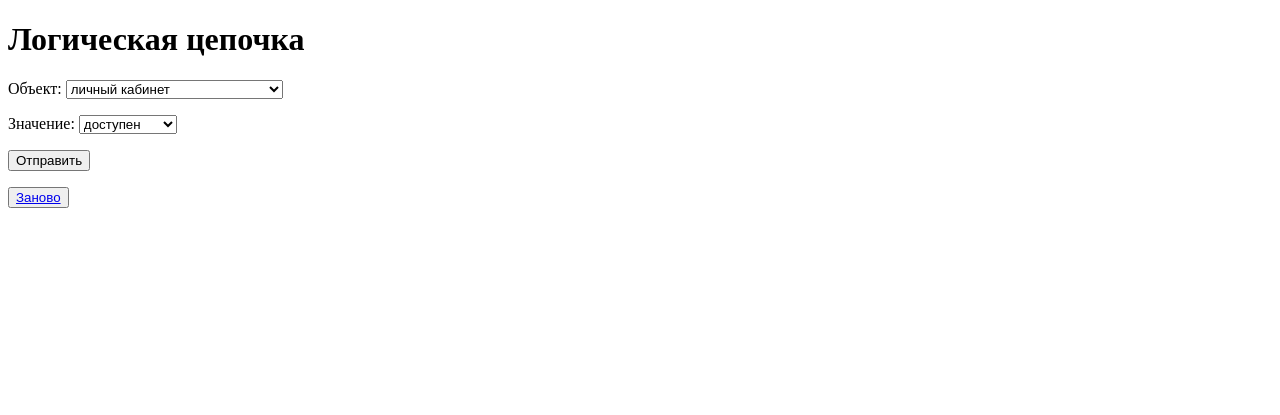
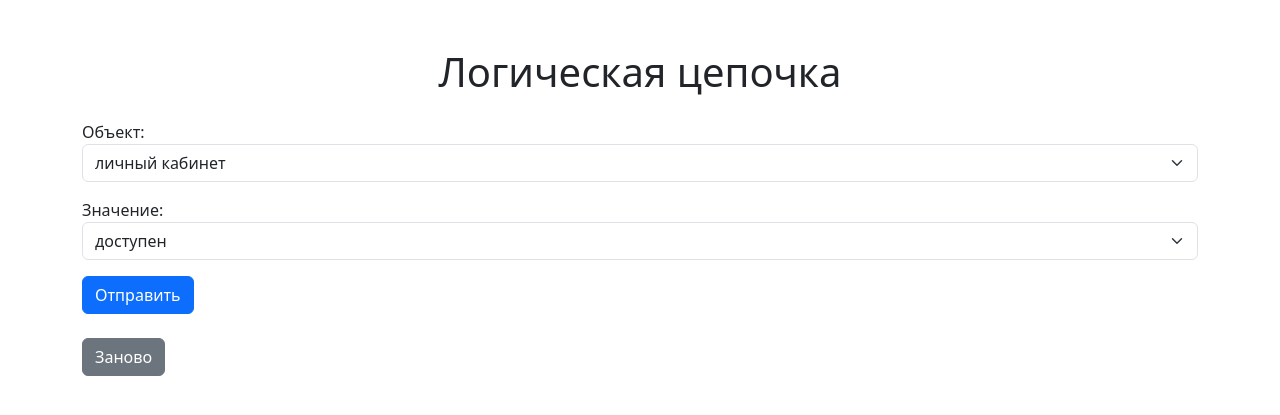
Before and after one commit to Manstek/university, a Django app: page / in a window 1280 px wide. Shown: the top 415 px of the page. Run offline with Django 4.2, Linux system fonts and the light colour scheme; some libraries are stand-ins or nearby versions.

Commit message:
add bootstarap

```diff
--- a/university/logical/forms.py
+++ b/university/logical/forms.py
@@ -1,7 +1,5 @@
 from django import forms
-
 import os
-
 
 def load_rules(filename):
     rules = []
@@ -19,7 +17,6 @@ def load_rules(filename):
                 rules.append(rule)
     return rules
 
-
 rules = load_rules(os.path.join(os.path.dirname(__file__), 'rules.txt'))
 condition = []
 value = []
@@ -29,7 +26,14 @@ for i in range(0, len(rules), 1):
 for i in range(0, len(rules), 2):
     condition.append((rules[i][0], rules[i][0]))
 
-
 class LogicChainForm(forms.Form):
-    initial_condition = forms.ChoiceField(label='Объект', choices=condition)
-    initial_value = forms.ChoiceField(label='Значение', choices=value)
+    initial_condition = forms.ChoiceField(
+        label='Объект',
+        choices=condition,
+        widget=forms.Select(attrs={'class': 'form-select'})  # Добавляем класс Bootstrap
+    )
+    initial_value = forms.ChoiceField(
+        label='Значение',
+        choices=value,
+        widget=forms.Select(attrs={'class': 'form-select'})  # Добавляем класс Bootstrap
+    )
--- a/university/logical/rules.txt
+++ b/university/logical/rules.txt
@@ -1,4 +1,4 @@
-Если личный кабинет = доступен то студент = учится
+Если личный кабинет = доступен то студент = не отчислен
 Если личный кабинет = не доступен то студент = отчислен
 Если студент = отчислен то университет = закрыт
 Если студент = не отчислен то университет = открыт
--- a/university/logical/templates/index.html
+++ b/university/logical/templates/index.html
@@ -4,39 +4,47 @@
     <meta charset="UTF-8">
     <meta name="viewport" content="width=device-width, initial-scale=1.0">
     <title>Logical Chain</title>
+
+    {% load django_bootstrap5 %}
+    {% bootstrap_css %}
 </head>
 <body>
-    <h1>Логическая цепочка</h1>
-    <form method="post">
+    <div class="container mt-5">
+        <h1 class="text-center">Логическая цепочка</h1>
+
+        <form method="post" class="mt-4">
             {% csrf_token %}
-        {{ form.as_p }}
-        <button type="submit">Отправить</button>
+            {{ form.as_p }}  <!-- Выводим форму без дополнительных фильтров -->
+            <button type="submit" class="btn btn-primary">Отправить</button>
         </form>
 
         {% if result %}
-        <h2>Прямой вывод:</h2>
-        <ul>
+            <h2 class="mt-4">Прямой вывод:</h2>
+            <ul class="list-group">
                 {% for condition, value in result.items %}
-                <li>{{ condition }} = {{ value }}</li>
-            {% endfor %}
-        </ul>
-    {% endif %}
-    {% if error %}
-        <h2>Ошибка ввода данных.</h2>
-    {% endif %}
-
-    {% if reverse_result %}
-    <h2>Обратный вывод:</h2>
-    <ul>
-        {% for key, value in reverse_result.items %}
-            <li>{{ key }} = {{ value }}</li>
+                    <li class="list-group-item">{{ condition }} = {{ value }}</li>
                 {% endfor %}
             </ul>
         {% endif %}
 
-    <p>
-    <button type="submit" >
-        <a href="{% url "home" %}">Заново</a>
-    </button>
+        {% if error %}
+            <div class="alert alert-danger mt-4">Ошибка ввода данных.</div>
+        {% endif %}
+
+        {% if reverse_result %}
+            <h2 class="mt-4">Обратный вывод:</h2>
+            <ul class="list-group">
+                {% for key, value in reverse_result.items %}
+                    <li class="list-group-item">{{ key }} = {{ value }}</li>
+                {% endfor %}
+            </ul>
+        {% endif %}
+
+        <div class="mt-4">
+            <a href="{% url 'home' %}" class="btn btn-secondary">Заново</a>
+        </div>
+    </div>
+
+    {% bootstrap_javascript %}
 </body>
 </html>
```
Lines whose indentation alone changed are shown as unchanged.
